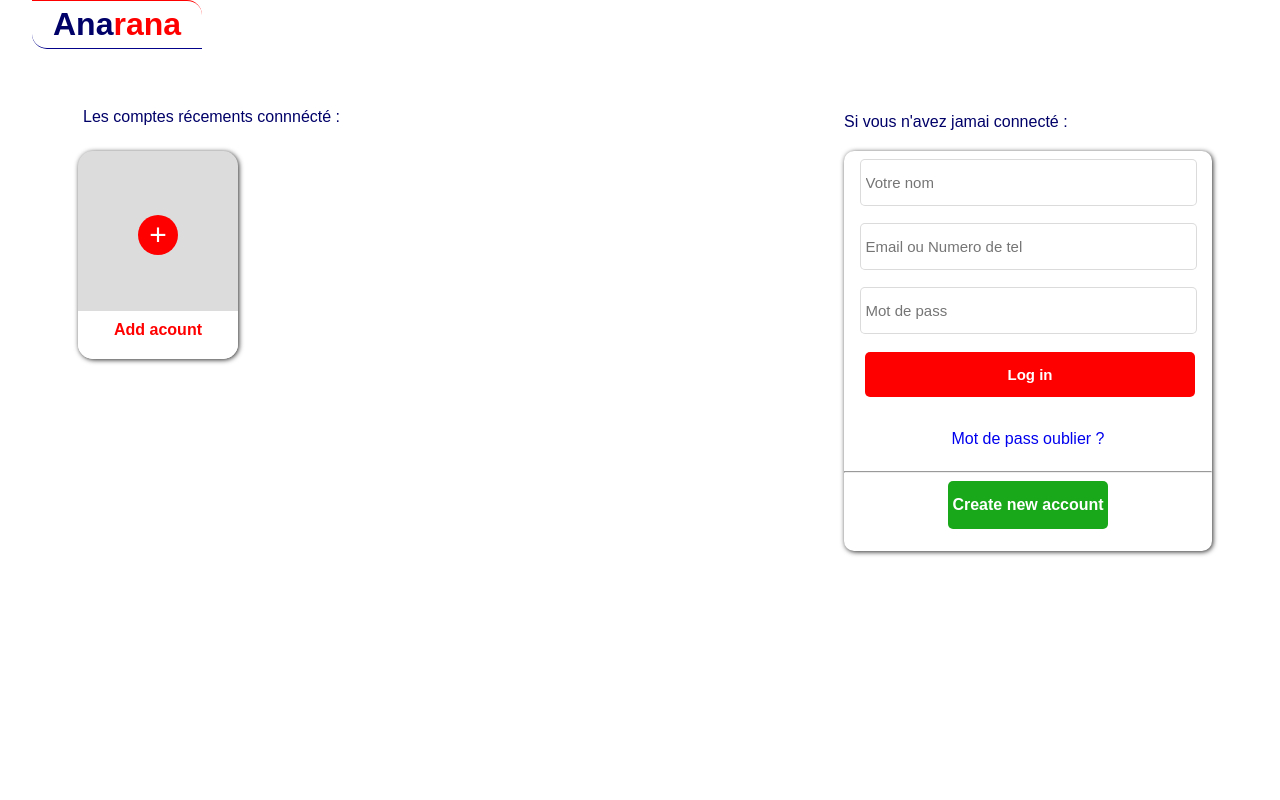
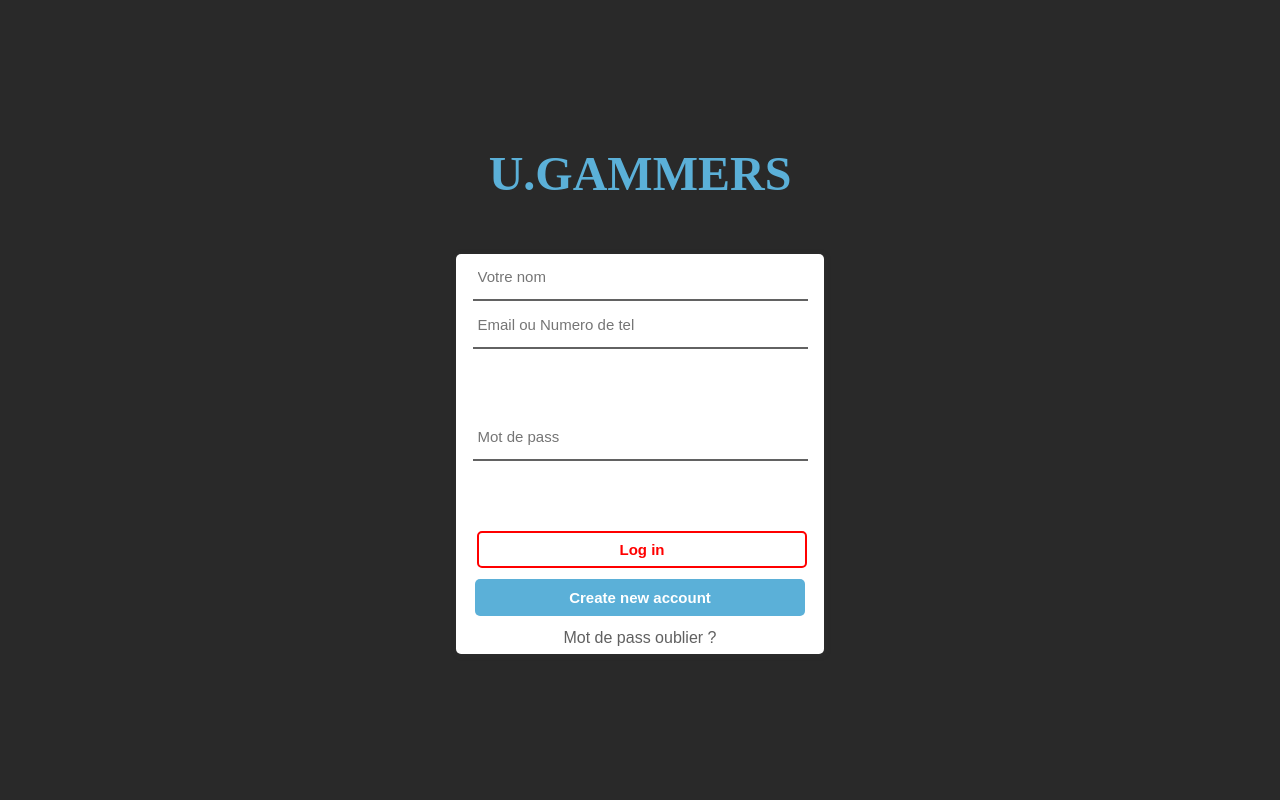
Before and after one commit to Cemafio/U.Gammers, a PHP site: the page made by Connéction.html in a window 1280 px wide. Run offline with PHP 8.4, Linux system fonts and the light colour scheme; some web fonts are replaced.

Commit message:
Modification de notre formulaire

```diff
--- a/CSS/C-facebook.css
+++ b/CSS/C-facebook.css
@@ -3,23 +3,23 @@
     padding: 0%;
 }
 
+@font-face {
+    font-family: myfont;
+    src: url('../fonts/fonts/blowbrush.ttf');
+}
+
 body{
     font-family: sans-serif,Arial, Helvetica, sans-serif;
     /* background-color: rgb(252, 252, 252); */
-    /* background-color: #1e1e1e; */
+    background-color: #292929;
 }
 .Logo{
-    color: rgb(0, 0, 105);
-    margin-bottom: 1em;
-    width: 5em;
-    border-top-right-radius: 15px;
-    border-bottom-left-radius: 15px;
-    border-top: 1px solid red;
-    border-bottom: 1px solid rgb(2, 2, 139);
-    margin-left: 1em;
+    color: #5bb0d8;
+    font-family: myfont;
 
-    padding: 5px;
+    width: 10em;
     text-align: center;
+    font-size: 3em;
 }
 .Logo span{
     color: red;
@@ -89,60 +89,108 @@ body{
         border: none;
     }
     .box2{
-        display: inline-block;
+        /* display: inline-block; */
         width: 23em;
         height: 25em;
-        border-radius: 10px;
+        border-radius: 5px;
         line-height: 4em;
         background-color: white;
-        text-align: center;
-        display: flex;
+        /* text-align: center; */
         /* box-shadow: 1px 1px 5px rgba(1, 46, 248, 0.692); */
         box-shadow: 1px 1px 5px rgb(46, 46, 46);
+    }
+    .box2 form{
+        height: 100%;
+
+        display: flex;
+        align-items: center;
+        flex-direction: column;
+
+        justify-content: space-around;
+    }
+    .part2Form{
+        /* border: 1px solid black; */
+        width: 100%;
     }
     .inpt{
         width: 22em;
         height: 3em;
-        border-radius: 5px;
-        border: 1px solid rgba(128, 128, 128, 0.288);
+        /* border-radius: 5px; */
+        border: none;
+        border-bottom: 2px solid rgba(0, 0, 0, 0.616);
         font-size: 15px;
         padding-left: 5px;
+        padding-bottom: -5px;
+    }
+    .containBtn{
+        height: 3em;
+        display: flex;
+        align-items: center;
+        justify-content: center;
     }
     .btn-sub{
         width: 22em;
-        height: 3em;
+        height: 2.5em;
         margin-left: 4px;
         font-weight: bold;
         font-size: 15px;
-        color: white;
-        /* background-color: rgb(0, 47, 255); */
-        background-color: red;
+        color: rgb(255, 0, 0);
+        background-color: rgba(0, 47, 255, 0);
+        /* background-color: red; */
+        border: 2px solid rgb(255, 0, 0);
         border-radius: 5px;
-        border: none;
+        /* border: none; */
     }
-    .aide{
+ .aide{
+        height: 2em;
         text-align: center;
+
+        display: flex;
+        align-items: center;
+        justify-content: center;
     }
     .aide a{
         text-decoration: none;
+        color: #292929be;
     }
     .containe-new-count{
         text-align: center;
+        height: 3em;
+
+        display: flex;
+        align-items: center;
+        justify-content: center;
     }
     .new-count{
-        width: 10em;
-        height: 3em;
+        width: 22em;
+        height: 2.5em;
         font-weight: bold;
-        font-size: 16px;
-        background-color: rgb(25, 168, 25);
+        font-size: 15px;
+        background-color: #5bb0d8;
         color: white;
         border: none;
         border-radius: 5px;
     }
     .containeAll{
+        height: 100vh;
+        width: 100%;
+        /* border: 1px solid black; */
+        position: fixed;
+
         display: flex;
         justify-content: space-around;
-        margin-top: 5%;
+        align-items: center;
+        /* margin-top: 5%; */
+    }
+    .containBox2{
+        /* border: 1px solid black; */
+        width: 30em;
+        height: 35em;
+
+        display: flex;
+        flex-flow: column;
+        align-items: center;
+        justify-content: space-around;
     }
     .indication{
         text-align: left;
--- a/Connéction.html
+++ b/Connéction.html
@@ -9,10 +9,8 @@
     <script src="JS/cfacebook.js" defer></script>
 </head>
 <body>
-    <h1 class="Logo">Ana<span>rana</span></h1>
     <div class="containeAll">
-        <div class="box1">
-            <!-- <img src="Img/dF5SId3UHWd.svg" alt="Logo facebook"> -->
+        <!-- <div class="box1">
             <p class="indication" style="color: rgb(0, 0, 105);">Les comptes récements connnécté :</p>
             <div class="box1-2">
                 <div class="carte">
@@ -23,20 +21,25 @@
                     <p class="titre-bas">Add acount</p>
                 </div>
             </div>
-        </div>
+        </div> -->
 
-        <div>
-            <p class="indication2" style="color: rgb(0, 0, 105);">Si vous n'avez jamai connecté :</p>
+        <div class="containBox2">
+            <h1 class="Logo">U.GAMMERS</h1>
             <div class="box2">
                 <form >
                     <input type="text" name="name" id="name" class="inpt" placeholder="Votre nom" required>
                     <input type="tel" name="num" id="num" class = "inpt"placeholder="Email ou Numero de tel" required><br>
                     <input type="password" name="pass" id="pass" class="inpt" placeholder="Mot de pass" required><br>
-                    <button class="btn-sub">Log in</button>
-                    <p class="aide"><a href="#">Mot de pass oublier ?</a></p>
-                    <hr>
-                    <div class="containe-new-count">
-                        <button class="new-count">Create new account</button>
+
+                    <div class="part2Form">
+                        <div class="containBtn">
+                            <button class="btn-sub">Log in</button>
+                        </div>
+                        <!-- <hr> -->
+                        <div class="containe-new-count">
+                            <button class="new-count">Create new account</button>
+                        </div>
+                        <p class="aide"><a href="#">Mot de pass oublier ?</a></p>
                     </div>
                 </form>
             </div>
```
